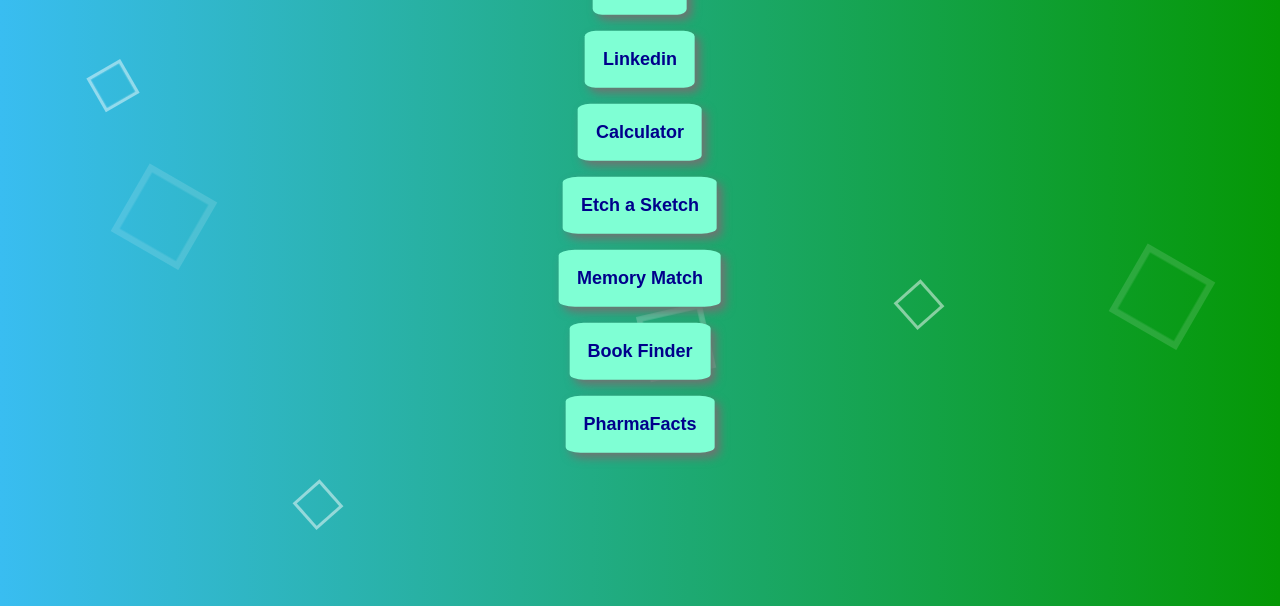
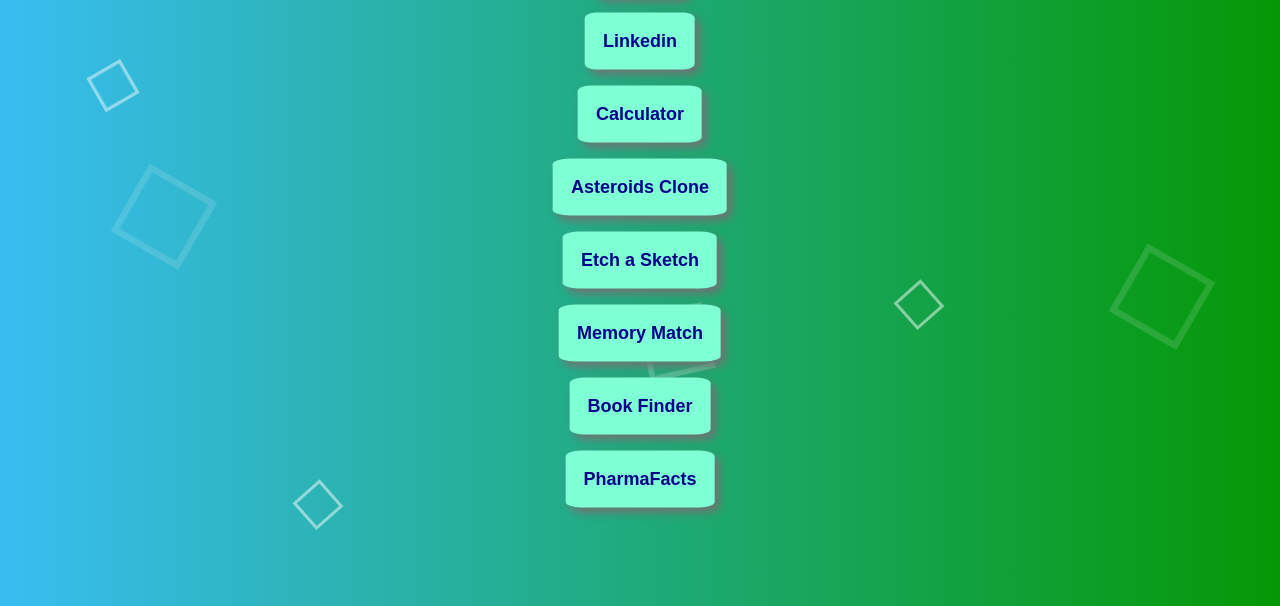
Before and after one commit to austinjjelliott/personal_website, a plain HTML site: page index.html in a window 1280 px wide. Shown: the part 194-800 px from the top of the page. Drawn offline with Linux system fonts and the light colour scheme.

Commit message:
added Asteroids Game

```diff
--- a/index.html
+++ b/index.html
@@ -38,6 +38,11 @@
           >
             Calculator
           </button>
+          <button
+            onclick="window.open('https://austinjjelliott.github.io/asteroids/', '_blank')"
+          >
+            Asteroids Clone
+          </button>
 
           <button
             onclick="window.open('https://austinjjelliott.github.io/etch-a-sketch/', '_blank')"
```
